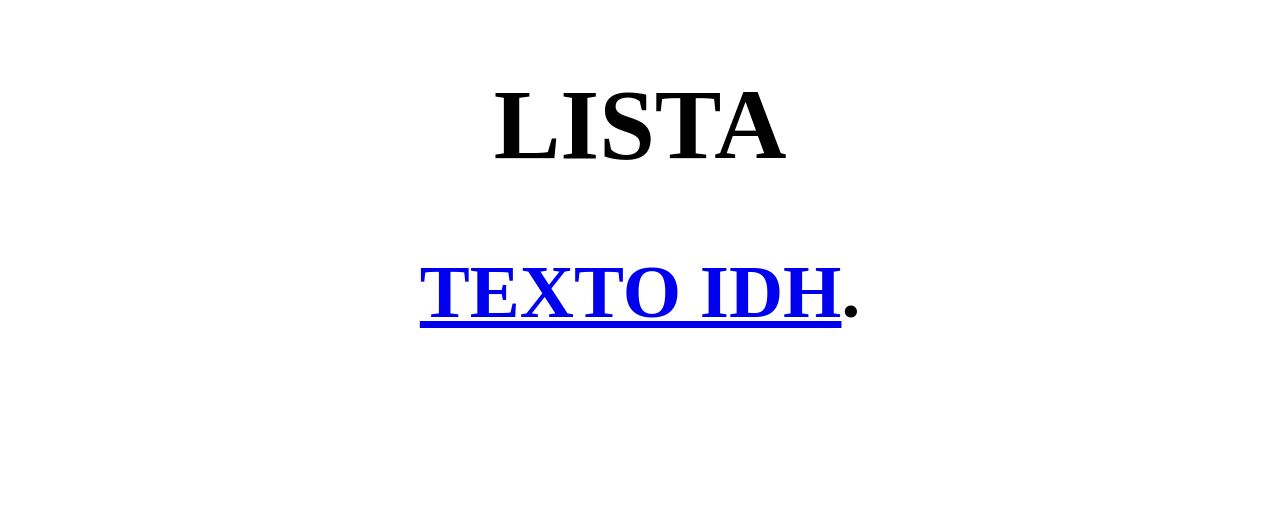
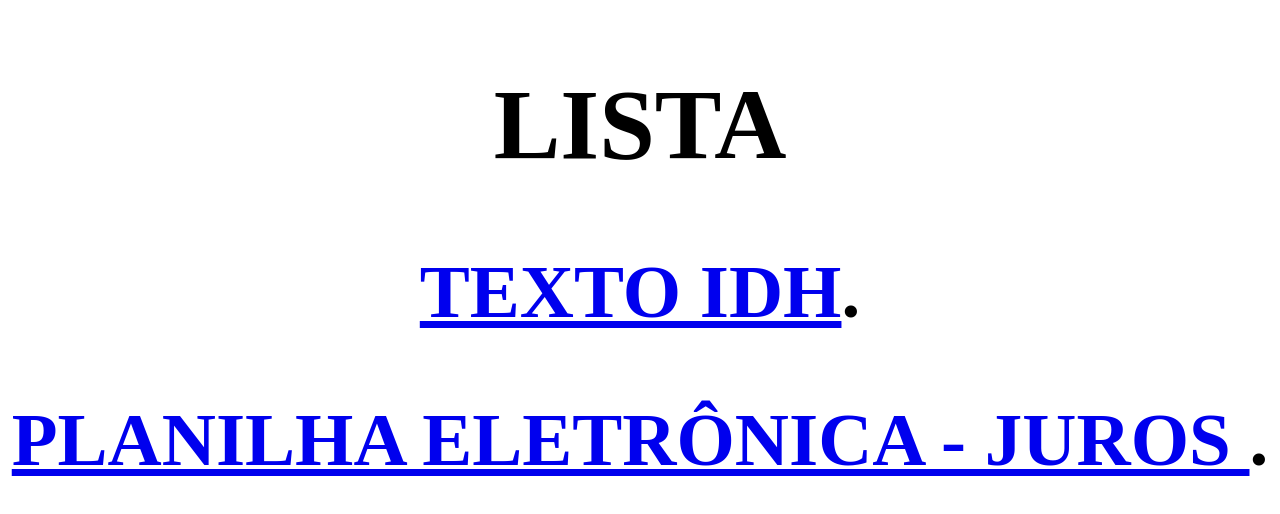
Before and after one commit to professoracris/atividades, a plain HTML site: page paginas/2ano.html in a window 1280 px wide. Drawn offline with Linux system fonts and the light colour scheme; files that its build step writes are made by us from their sources.

Commit message:
2ano.html

```diff
--- a/paginas/2ano.html
+++ b/paginas/2ano.html
@@ -12,7 +12,8 @@
         <p>
          <h2 class="font-link"> <a href="https://drive.google.com/file/d/12H8tFYE8mTxpPDq_8jHoO2oyfR4faZc5/view?usp=sharing">TEXTO IDH</a>.</h1>
           </p>
-
+          <h2 class="font-link"> <a href="https://drive.google.com/file/d/1ZLOSUcUr5w7mQeB_m1Z6zZWeiZaVaspA/view?usp=sharing">PLANILHA ELETRÔNICA - JUROS </a>.</h1>
+          </p>
 
     </body>
 
```
